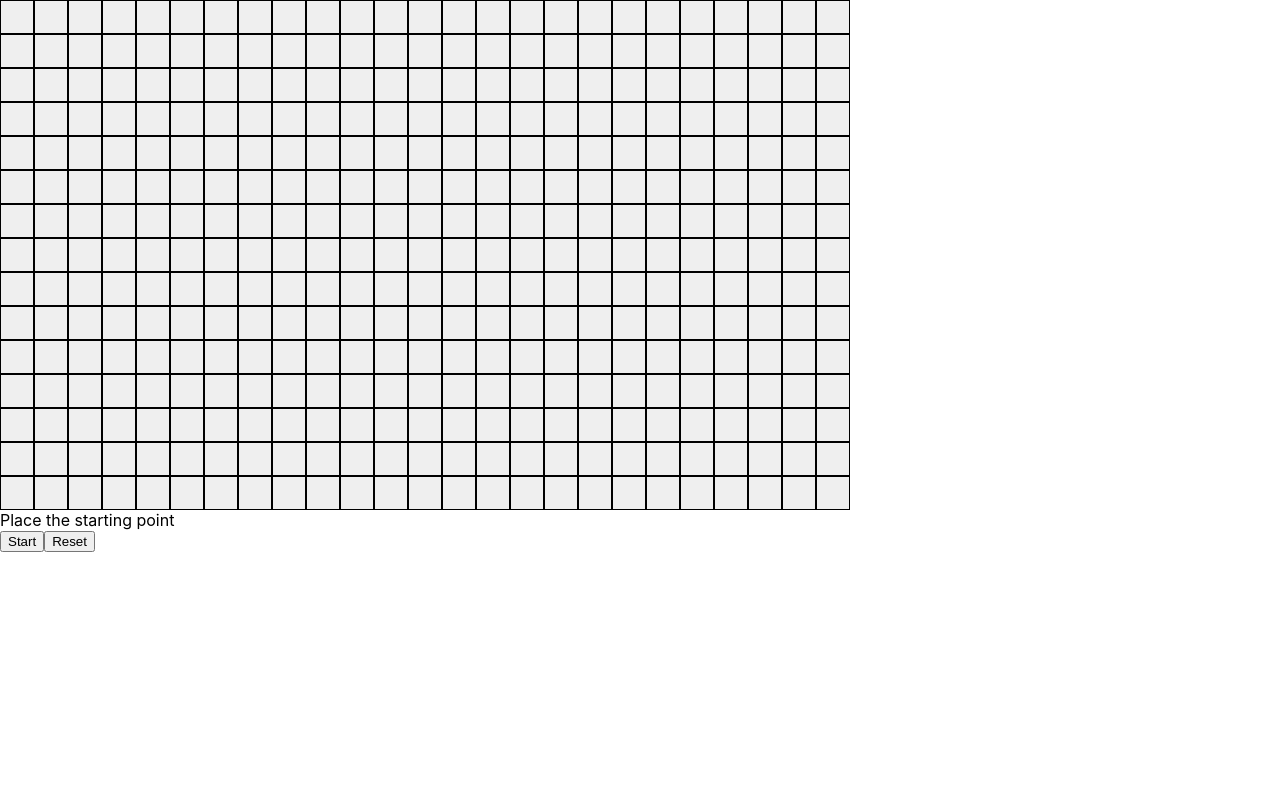
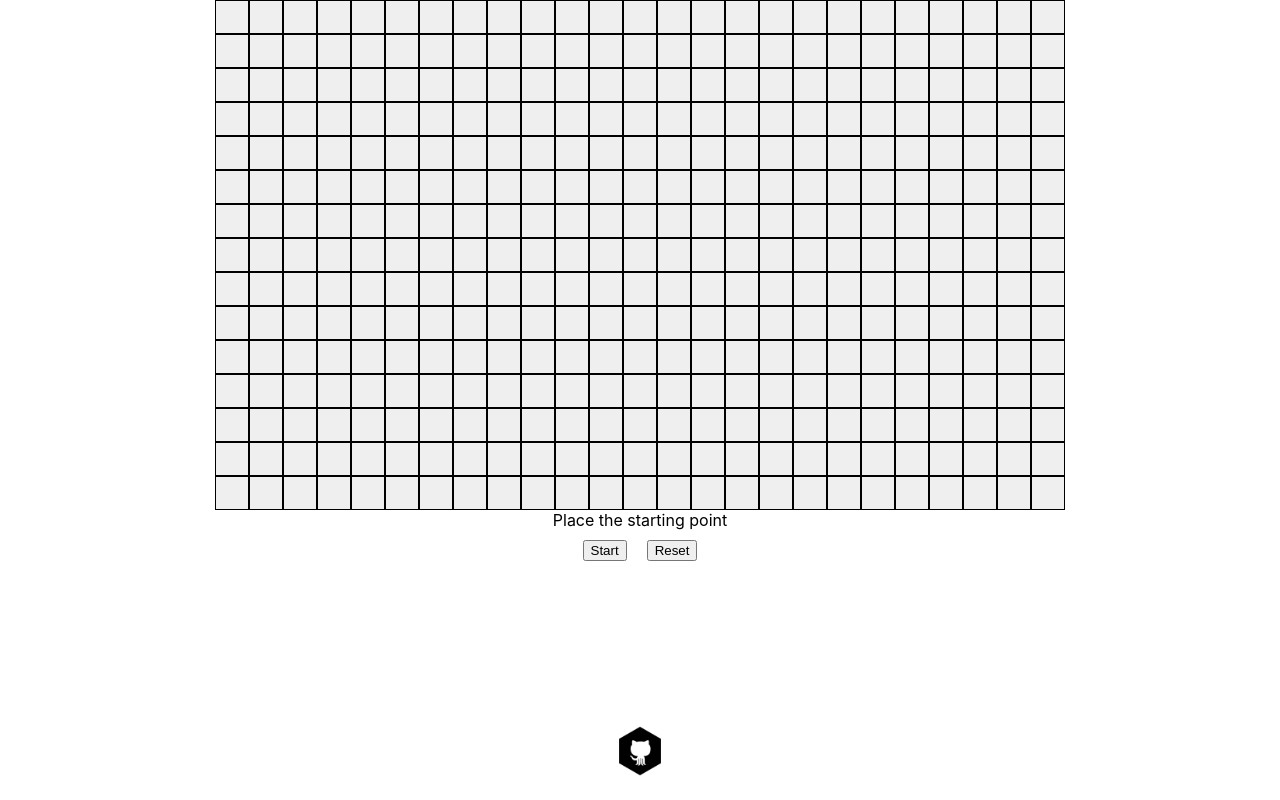
Before and after one commit to JayTLH/pathfinder, a React (Create React App) app: page / in a window 1280 px wide. Built offline with nearby package versions, Linux system fonts and the light colour scheme.

Commit message:
added repo link, preparing to style

```diff
--- a/src/App.js
+++ b/src/App.js
@@ -1,11 +1,15 @@
 import React from 'react';
 import Pathfinder from './components/Pathfinder.js';
 import './App.scss';
+import github from './assets/github.png';
 
 export default function App(props) {
   return (
     <div className="app">
       <Pathfinder />
+      <a className="link" href="https://github.com/JayTLH/pathfinder" target="_blank" rel="noopener noreferrer">
+            <img className="link__icon" src={github} alt="github" />
+          </a>
     </div>
   )
 };
--- a/src/App.scss
+++ b/src/App.scss
@@ -0,0 +1,17 @@
+.app {
+  width: 100%;
+  display: flex;
+  flex-direction: column;
+  align-items: center;
+}
+
+.link {
+  margin: 40px 0 20px 0;
+  position: absolute;
+  bottom: 0;
+
+  &__icon {
+    width: 50px;
+    height: 50px;
+  }
+}
--- a/src/components/GridNode.scss
+++ b/src/components/GridNode.scss
@@ -23,6 +23,6 @@
   background: grey;
 }
 
-.node-visit {
-
+@keyframes fill {
+  // from
 }
--- a/src/components/Pathfinder.scss
+++ b/src/components/Pathfinder.scss
@@ -1,9 +1,18 @@
 
 .pathfinder {
+  width: 100%;
+  display: flex;
+  flex-direction: column;
+  align-items: center;
+
   &__grid-row {
     height: 34px;
   }
 
   &__instructions {
   }
+
+  &__button {
+    margin: 10px;
+  }
 }
```
Also changed, not shown: src/assets/github.png (added).
